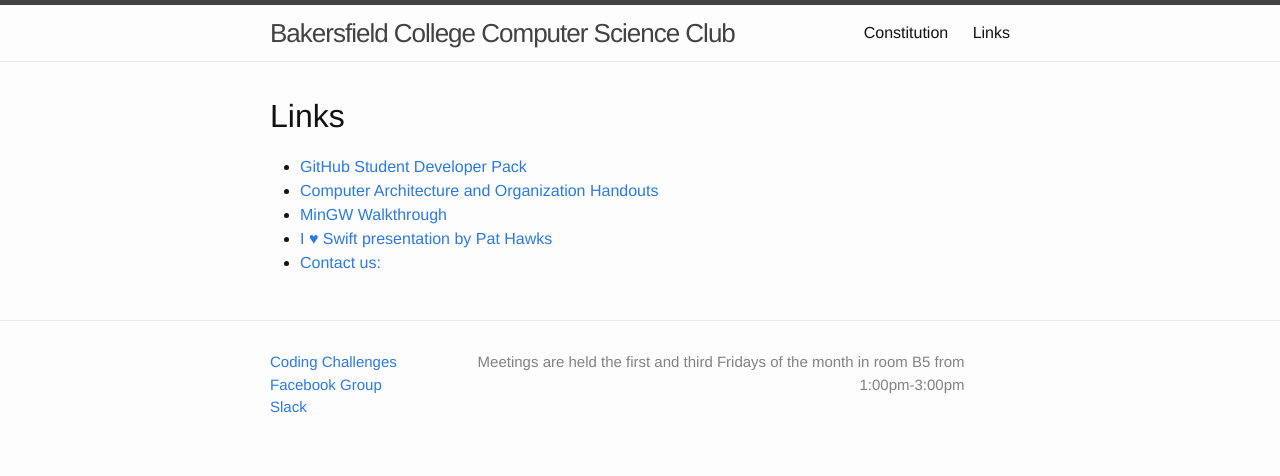
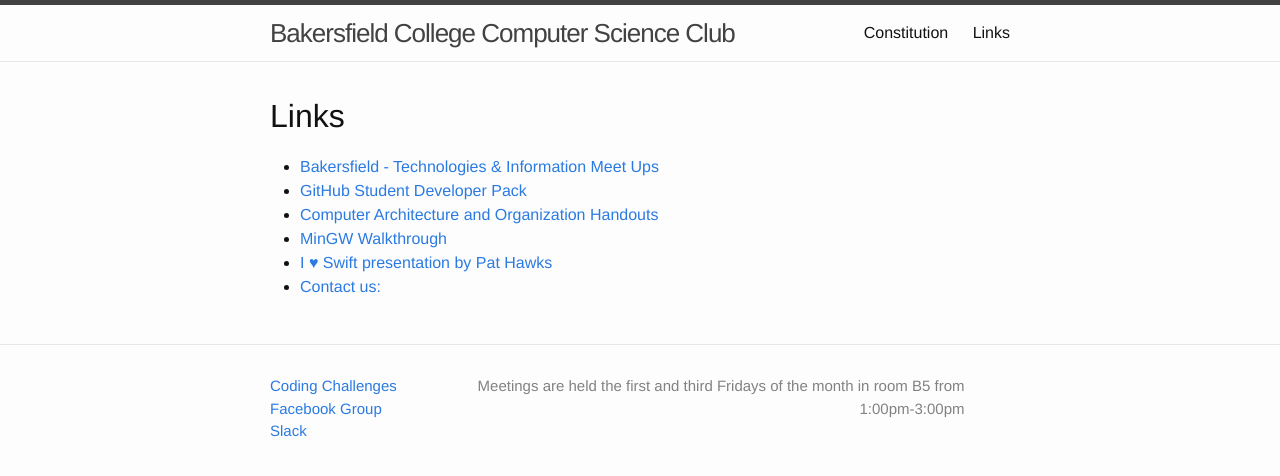
Before and after one commit to AICSC/aicsc.github.io, a Jekyll site: the page built from pages/links.md, in a window 1280 px wide. Shown: the top 476 px of the page. Built offline with Jekyll 4.4.1, drawn with Linux system fonts in a browser that asks for light colours.

Commit message:
Update links.md (#87)

```diff
--- a/pages/links.md
+++ b/pages/links.md
@@ -5,7 +5,7 @@
 ---
 
 # Links
-
+ * [Bakersfield - Technologies & Information Meet Ups](https://www.startupdigest.com/digests/bakersfield)
  * [GitHub Student Developer Pack](https://education.github.com/pack)
  * [Computer Architecture and Organization Handouts](https://github.com/pathawks/Computer-Architecture-and-Organization)
  * [MinGW Walkthrough](https://github.com/AICSC/Walkthrough/blob/master/MinGW/win8.md)
```
